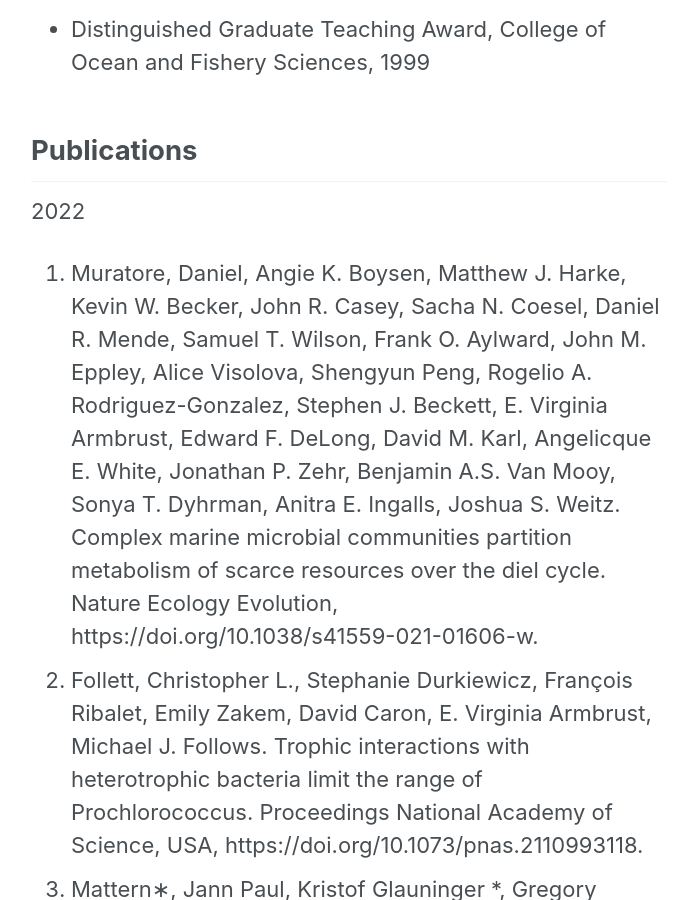
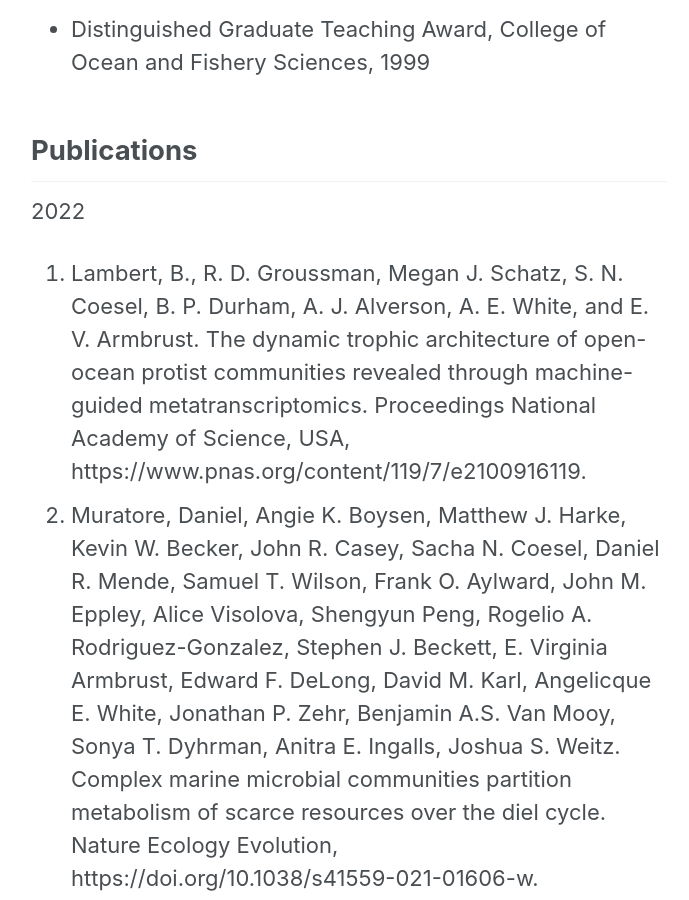
Before and after one commit to armbrustlab/armbrustlab.github.io, a Jekyll site: the page built from collections/_people/armbrust.md, in a window 1280 px wide and 900 px high, scrolled down 2968 px. Shown: the whole window, without its empty margins (291-980 px from the left). Built offline with Jekyll 4.4.1, drawn with Linux system fonts in a browser that asks for light colours; nearby versions of some CDN libraries.

Commit message:
Update armbrust.md

```diff
--- a/collections/_people/armbrust.md
+++ b/collections/_people/armbrust.md
@@ -41,6 +41,7 @@ Phytoplankton are the main focus of research in our lab. These organisms are res
 ## Publications
 
 2022
+1. Lambert, B., R. D. Groussman, Megan J. Schatz, S. N. Coesel, B. P. Durham, A. J. Alverson, A. E. White, and E. V. Armbrust. The dynamic trophic architecture of open-ocean protist communities revealed through machine-guided metatranscriptomics. Proceedings National Academy of Science, USA, https://www.pnas.org/content/119/7/e2100916119.
 1. Muratore, Daniel, Angie K. Boysen, Matthew J. Harke, Kevin W. Becker, John R. Casey, Sacha N. Coesel, Daniel R. Mende, Samuel T. Wilson, Frank O. Aylward, John M. Eppley, Alice Visolova, Shengyun Peng, Rogelio A. Rodriguez-Gonzalez, Stephen J. Beckett, E. Virginia Armbrust, Edward F. DeLong, David M. Karl, Angelicque E. White, Jonathan P. Zehr, Benjamin A.S. Van Mooy, Sonya T. Dyhrman, Anitra E. Ingalls, Joshua S. Weitz. Complex marine microbial communities partition metabolism of scarce resources over the diel cycle. Nature Ecology Evolution, https://doi.org/10.1038/s41559-021-01606-w.
 1. Follett, Christopher L., Stephanie Durkiewicz, François Ribalet, Emily Zakem, David Caron, E. Virginia Armbrust, Michael J. Follows.  Trophic interactions with heterotrophic bacteria limit the range of Prochlorococcus. Proceedings National Academy of Science, USA, https://doi.org/10.1073/pnas.2110993118.
 2. Mattern∗, Jann Paul, Kristof Glauninger *, Gregory Britten, John Casey, Sangwon Hyun, Zhen Wu, E. Virginia Armbrust, Zaid Harchaoui, François Ribalet. A Bayesian approach to modeling phytoplankton population dynamics from size distribution time series. PLOS Computational Biology, https://doi.org/10.1371/journal.pcbi.1009733.g001
```
